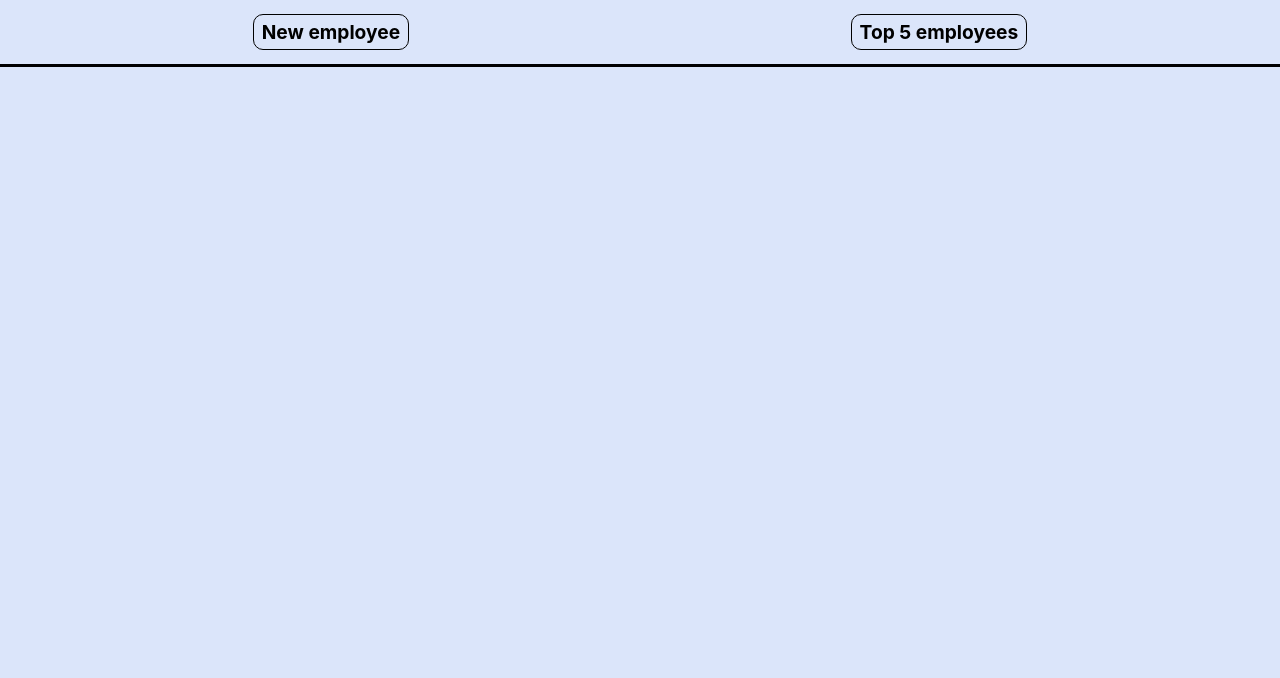
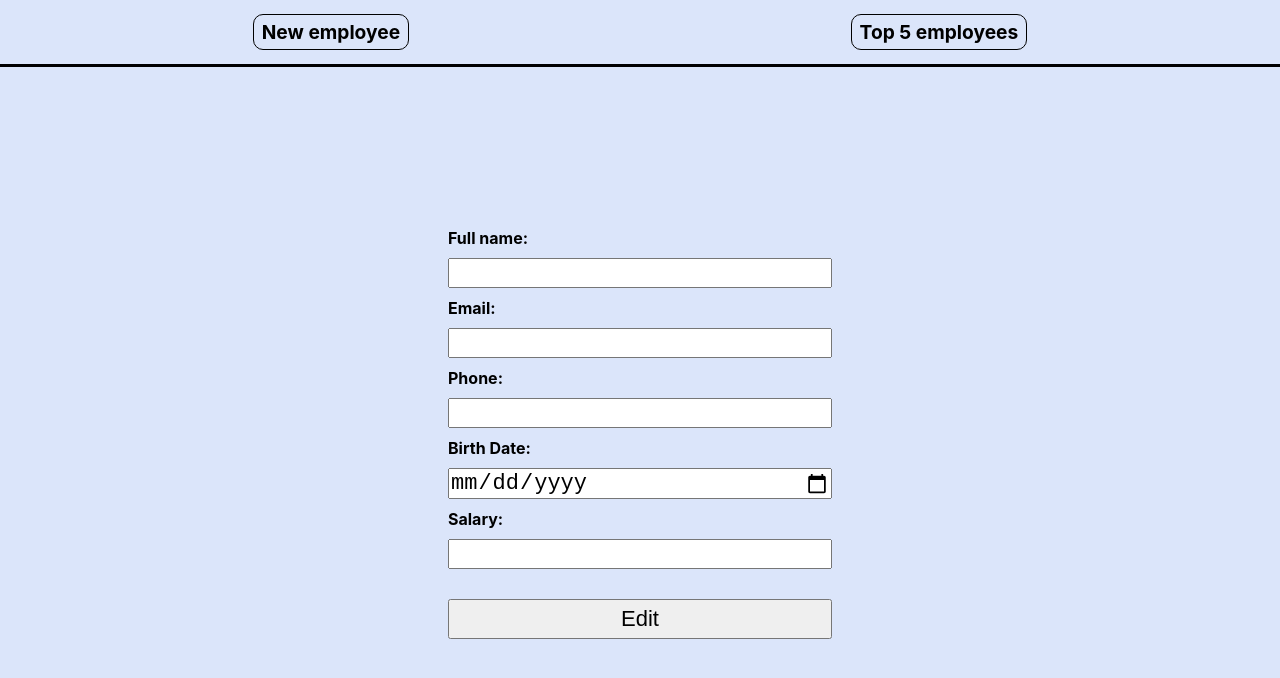
Before and after one commit to lakrizz1987/employee-app, a React (Create React App) app: page /edit-employee/1 in a window 1280 px wide. Shown: the top 678 px of the page. Built offline with nearby package versions, Linux system fonts and the light colour scheme; no server answers.

Commit message:
create EditEmployee page

```diff
--- a/src/App.js
+++ b/src/App.js
@@ -5,6 +5,7 @@ import Home from './Components/Home/Home';
 import EmployeeDetails from './Components/EmployeeDetails/EmployeeDetails';
 import EmployeeForm from './Components/EmployeeForm/EmployeeForm';
 import DeleteEmloyee from './Components/DeleteEmployee/DeleteEmloyee';
+import EditEmployee from './Components/EditEmployee/EditEmployee';
 
 function App() {
   return (
@@ -15,6 +16,7 @@ function App() {
         <Route path='/employee/:id' element={<EmployeeDetails/>}/>
         <Route path='/create-employee' element={<EmployeeForm text='Create'/>}/>
         <Route path='/delete-employee/:id' element={<DeleteEmloyee/>}/>
+        <Route path='/edit-employee/:id' element={<EditEmployee/>}/>
 
       </Routes>
     </div>
--- /dev/null
+++ b/src/Components/EditEmployee/EditEmployee.js
@@ -0,0 +1,38 @@
+import { useEffect, useState } from "react";
+import { useParams } from "react-router-dom"
+import api from "../../service/api";
+
+const EditEmployee = () => {
+    const params = useParams();
+    const [employee, setEmployee] = useState('');
+
+    useEffect(() => {
+        async function getEmployeeData() {
+            const result = await api.getOneById(params.id);
+
+            result.birthDate = result.birthDate.split('-').reverse().join('-')
+            setEmployee(result)
+
+        }
+
+        getEmployeeData()
+    }, [params.id])
+
+    return (
+        <form className="employee-form" action="" >
+            <label htmlFor="fullName">Full name:</label>
+            <input type="text" id="fullName" name="fullName" value={employee.name} required />
+            <label htmlFor="email">Email:</label>
+            <input type="email" id="email" name="email" value={employee.email} required />
+            <label htmlFor="email">Phone:</label>
+            <input type="number" id="phone" name="phone" value={employee.phone} required />
+            <label htmlFor="date">Birth Date:</label>
+            <input type="date" id="date" name="date" value={employee.birthDate} required />
+            <label htmlFor="salary">Salary:</label>
+            <input type="number" id="salary" name="salary" value={employee.salary} required />
+            <input type="submit" value={'Edit'} />
+        </form>
+    )
+}
+
+export default EditEmployee;
```
